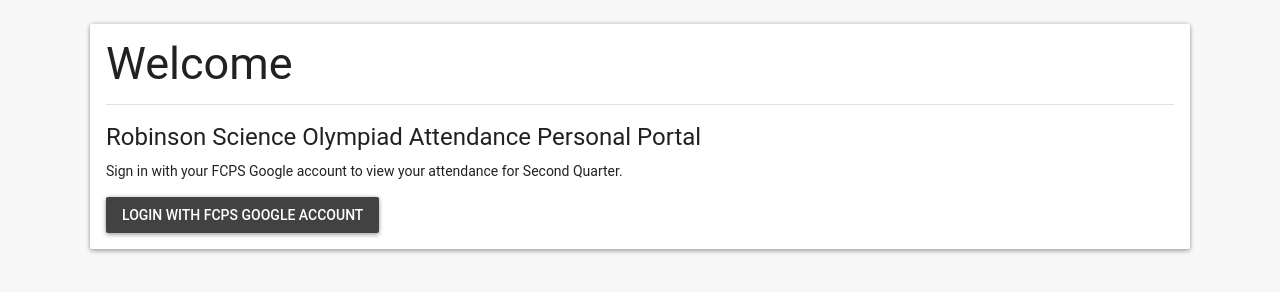
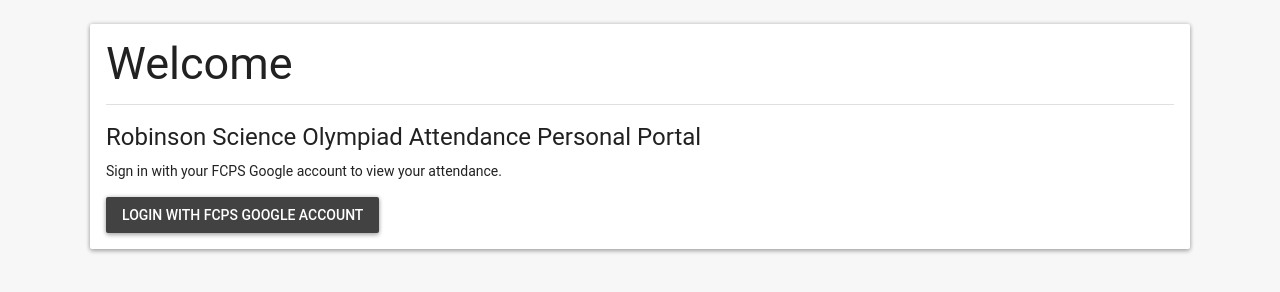
Before and after one commit to oschwartz10612/scioly-attendance, a plain HTML site: page public/me.html in a window 1280 px wide. Drawn offline with Linux system fonts and the light colour scheme; some packages are replaced by stand-ins of ours; no server answers.

Commit message:
Removed secound quarter from me login

```diff
--- a/public/me.html
+++ b/public/me.html
@@ -22,7 +22,7 @@
           <h1>Welcome</h1>
           <hr>
           <h3>Robinson Science Olympiad Attendance Personal Portal</h3>
-          <p>Sign in with your FCPS Google account to view your attendance for Second Quarter.</p>
+          <p>Sign in with your FCPS Google account to view your attendance.</p>
           <button id="login" class="btn btn-dark">Login with FCPS Google Account</button>
         </div>
       </div>
```
